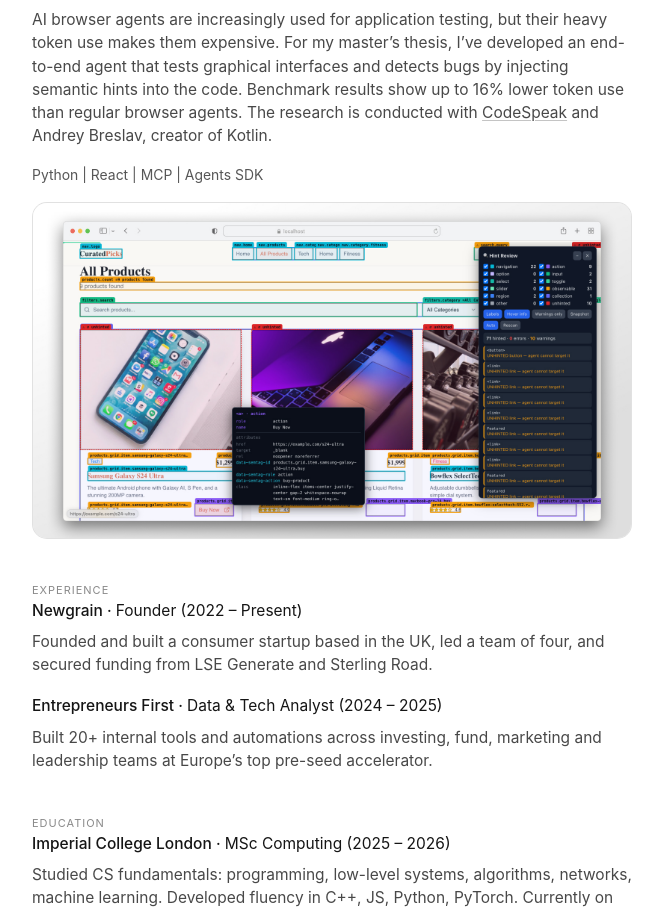
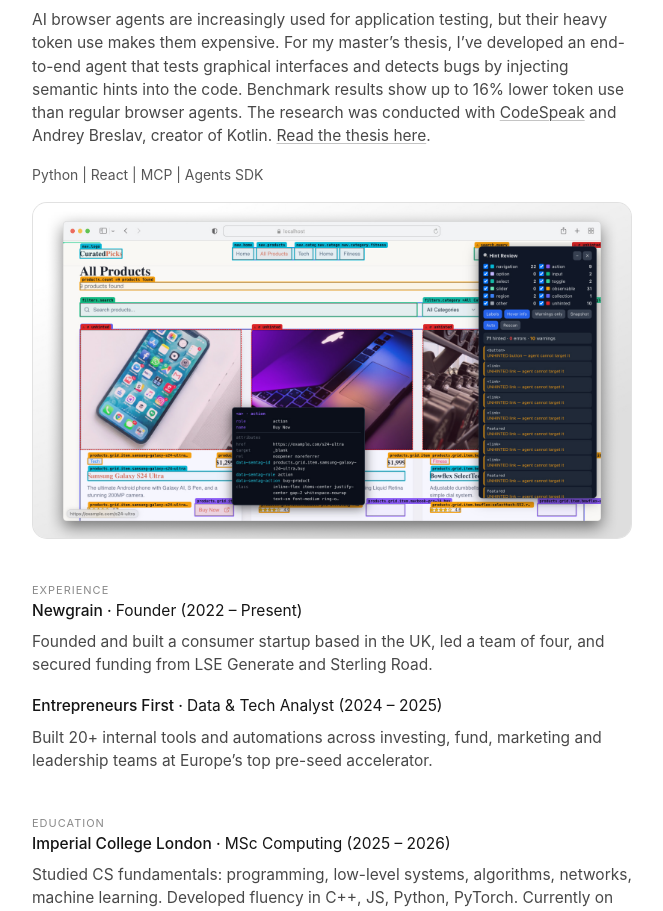
Before and after one commit to timotheeiss/personal-website, a React (Vite) app: page / in a window 1280 px wide. Shown: the part 1681-2592 px from the top of the page, without its empty margins (284-947 px from the left). Built offline with nearby package versions, Linux system fonts and the light colour scheme.

Commit message:
Add link to thesis in research paragraph

```diff
--- a/src/App.tsx
+++ b/src/App.tsx
@@ -144,7 +144,7 @@
         AI browser agents are increasingly used for application testing, but their heavy token use makes them
         expensive. For my master’s thesis, I’ve developed an end-to-end agent that tests graphical interfaces and
         detects bugs by injecting semantic hints into the code. Benchmark results show up to 16% lower token use than regular
-        browser agents. The research is conducted with{' '}
+        browser agents. The research was conducted with{' '}
         <a
           className="inline-project-link"
           href="https://codespeak.dev/"
@@ -154,7 +154,17 @@
         >
           CodeSpeak
         </a>{' '}
-        and Andrey Breslav, creator of Kotlin.
+        and Andrey Breslav, creator of Kotlin.{' '}
+        <a
+          className="inline-project-link"
+          href="/thesis.pdf"
+          target="_blank"
+          rel="noreferrer"
+          aria-label="Read the thesis here (opens in a new tab)"
+        >
+          Read the thesis here
+        </a>
+        .
       </>
     ),
     technologies: ['Python', 'React', 'MCP', 'Agents SDK'],
```
